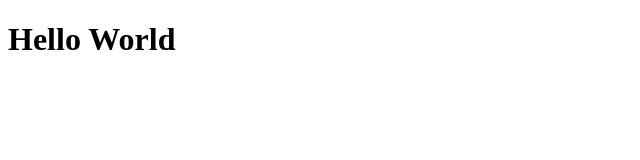
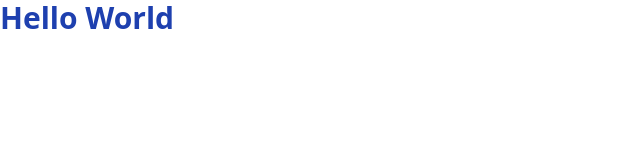
Before and after one commit to tamathecxder/belajar-tailwindcss, a website: page public/index.html in a window 1280 px wide. Shown: the whole page, without its empty margins (0-640 px from the left). Drawn offline with Linux system fonts and the light colour scheme.

Commit message:
Menstruktur ulang folder dan file tailwindcss

```diff
--- a/index.html
+++ b/public/index.html
@@ -5,10 +5,11 @@
   <meta http-equiv="X-UA-Compatible" content="IE=edge">
   <meta name="viewport" content="width=device-width, initial-scale=1.0">
   <title>TailwindCSS dengan CDN</title>
+  <link rel="stylesheet" href="../public/css/output.css">
 </head>
 <body>
 
-  <h1>Hello World</h1>
+  <h1 class="text-3xl text-blue-800 font-extrabold">Hello World</h1>
 
 </body>
 </html>
--- /dev/null
+++ b/src/css/input.css
@@ -0,0 +1,3 @@
+@tailwind base;
+@tailwind components;
+@tailwind utilities;
--- a/tailwind.config.js
+++ b/tailwind.config.js
@@ -1,5 +1,5 @@
 module.exports = {
-  content: ['./index.html'],
+  content: ['./public/**/*.{html,js}'],
   theme: {
     extend: {},
   },
```
Also changed, not shown: public/css/output.css (added).
